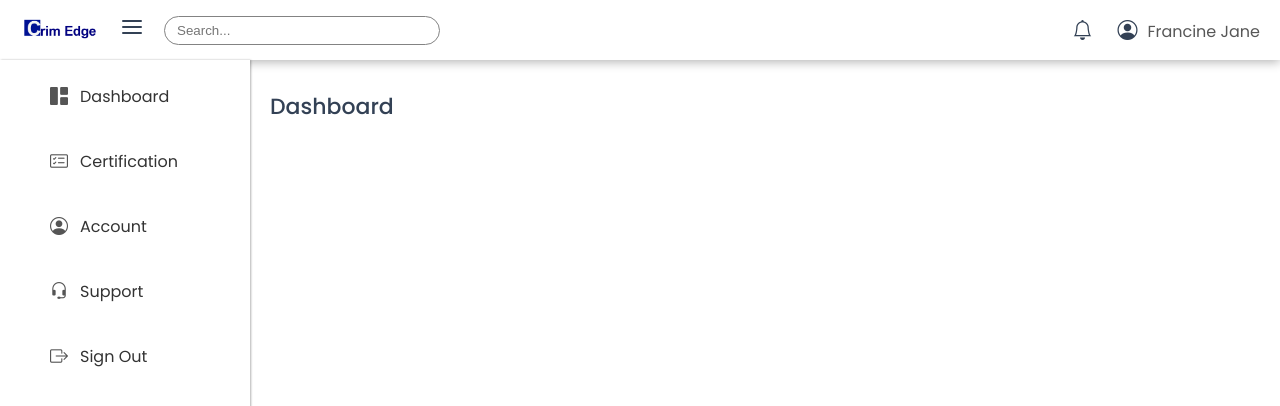
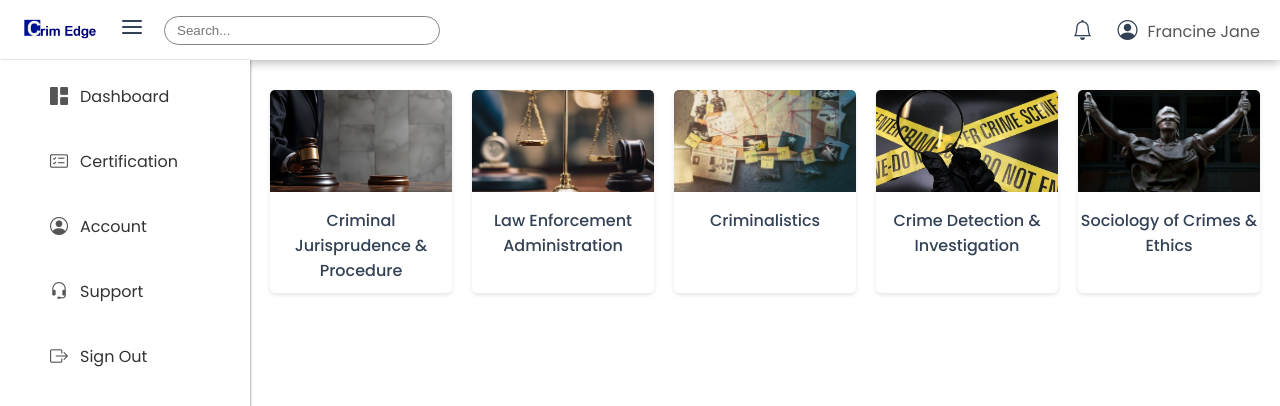
Before and after one commit to fudgeejane/CrimEdge, a React (Vite) app: page /dashboard in a window 1280 px wide. Shown: the top 406 px of the page. Built offline with nearby package versions, Linux system fonts and the light colour scheme.

Commit message:
Update Dashboard.jsx

```diff
--- a/src/pages/Dashboard.jsx
+++ b/src/pages/Dashboard.jsx
@@ -1,5 +1,64 @@
+import React from 'react';
+
 export default function Dashboard() {
-    return (
-     <h2 className="page-title">Dashboard</h2>
-    );
-  }
+  return (
+    <div className="container">
+      <div className="card-container">
+        <div className="card">
+          <div className="card-image-container">
+            <div className="card-image">
+              <img src="src/assets/card1.jpg" alt="Card Image" />
+            </div>
+          </div>
+          <div className="card-name">
+            <h3>Criminal Jurisprudence & Procedure</h3>
+          </div>
+        </div>
+
+        <div className="card">
+          <div className="card-image-container">
+            <div className="card-image">
+              <img src="src/assets/card2.jpg" alt="Card Image" />
+            </div>
+          </div>
+          <div className="card-name">
+            <h3>Law Enforcement Administration</h3>
+          </div>
+        </div>
+
+        <div className="card">
+          <div className="card-image-container">
+            <div className="card-image">
+              <img src="src/assets/card3.jpg" alt="Card Image" />
+            </div>
+          </div>
+          <div className="card-name">
+            <h3>Criminalistics</h3>
+          </div>
+        </div>
+
+        <div className="card">
+          <div className="card-image-container">
+            <div className="card-image">
+              <img src="src/assets/card4.jpg" alt="Card Image" />
+            </div>
+          </div>
+          <div className="card-name">
+            <h3>Crime Detection & Investigation</h3>
+          </div>
+        </div>
+
+        <div className="card">
+          <div className="card-image-container">
+            <div className="card-image">
+              <img src="src/assets/card5.jpg" alt="Card Image" />
+            </div>
+          </div>
+          <div className="card-name">
+            <h3>Sociology of Crimes & Ethics</h3>
+          </div>
+        </div>
+      </div>
+    </div>
+  );
+}
```
